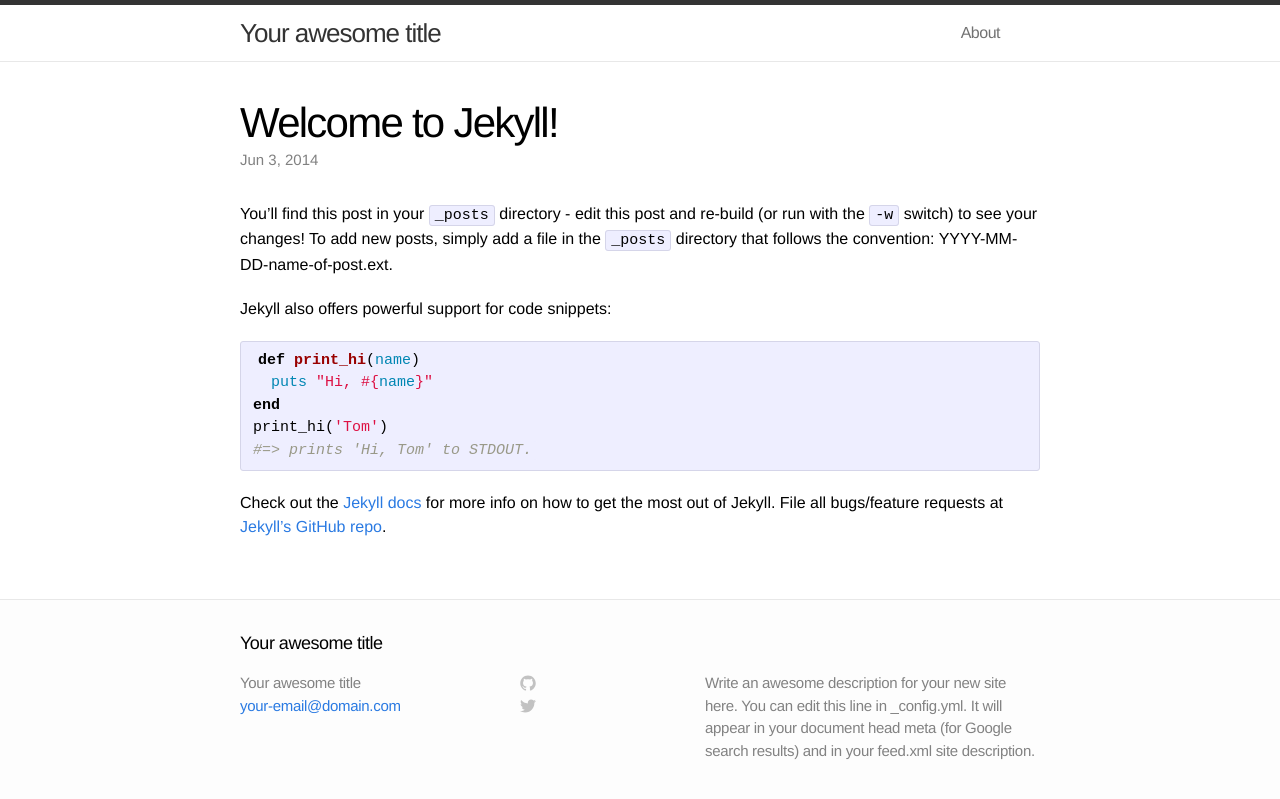
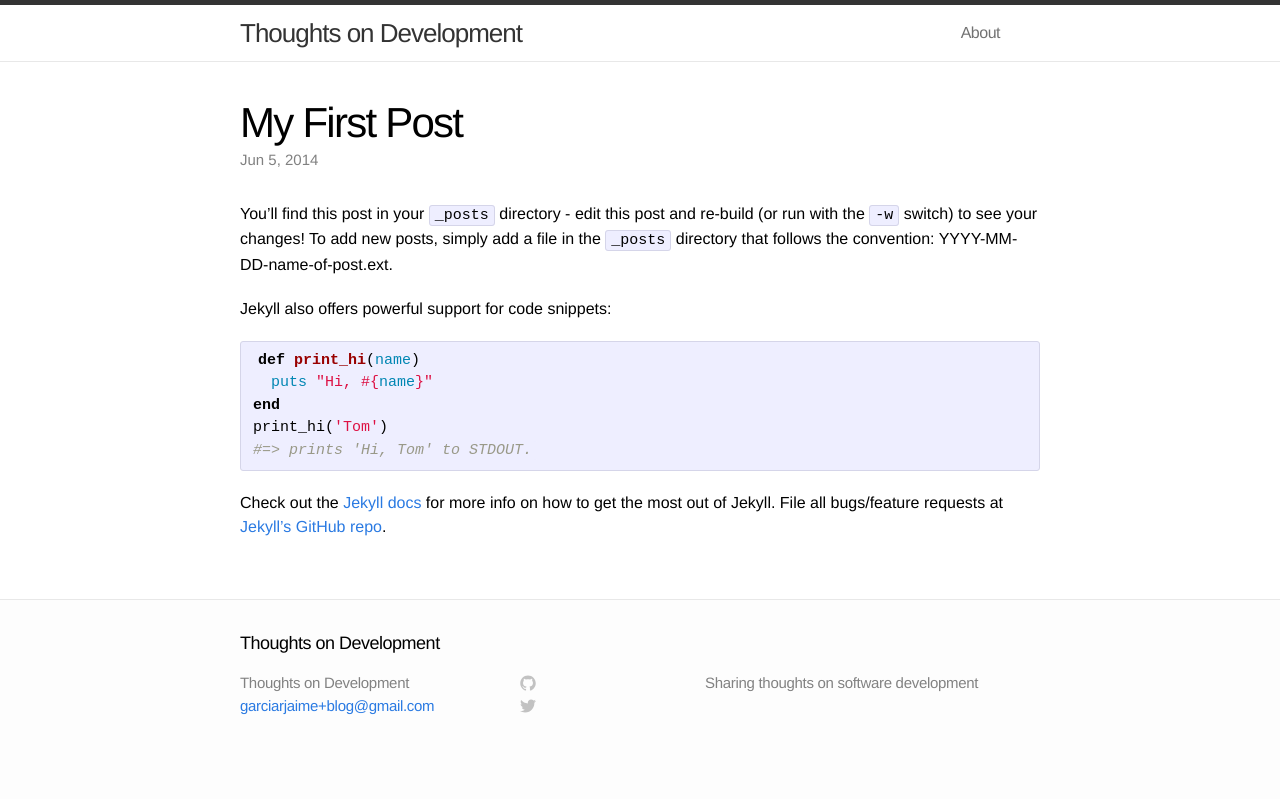
Before and after one commit to jaime-garcia/jaime-garcia.github.io, a Jekyll site: the page built from _posts/2014-06-03-welcome-to-jekyll.markdown, in a window 1280 px wide. Shown: the top 799 px of the page. Built offline with Jekyll 4.4.1, drawn with Linux system fonts in a browser that asks for light colours.

Commit message:
Updates to first post

```diff
--- a/_config.yml
+++ b/_config.yml
@@ -1,7 +1,7 @@
 # Site settings
-title: Your awesome title
-email: your-email@domain.com
-description: "Write an awesome description for your new site here. You can edit this line in _config.yml. It will appear in your document head meta (for Google search results) and in your feed.xml site description."
+title: Thoughts on Development
+email: garciarjaime+blog@gmail.com
+description: "Sharing thoughts on software development"
 baseurl: ""
 url: "http://yourdomain.com"
 
--- a/_posts/2014-06-03-welcome-to-jekyll.markdown
+++ b/_posts/2014-06-03-welcome-to-jekyll.markdown
@@ -1,7 +1,7 @@
 ---
 layout: post
-title:  "Welcome to Jekyll!"
-date:   2014-06-03 21:43:54
+title:  "My First Post"
+date:   2014-06-05
 categories: jekyll update
 ---
 
```
